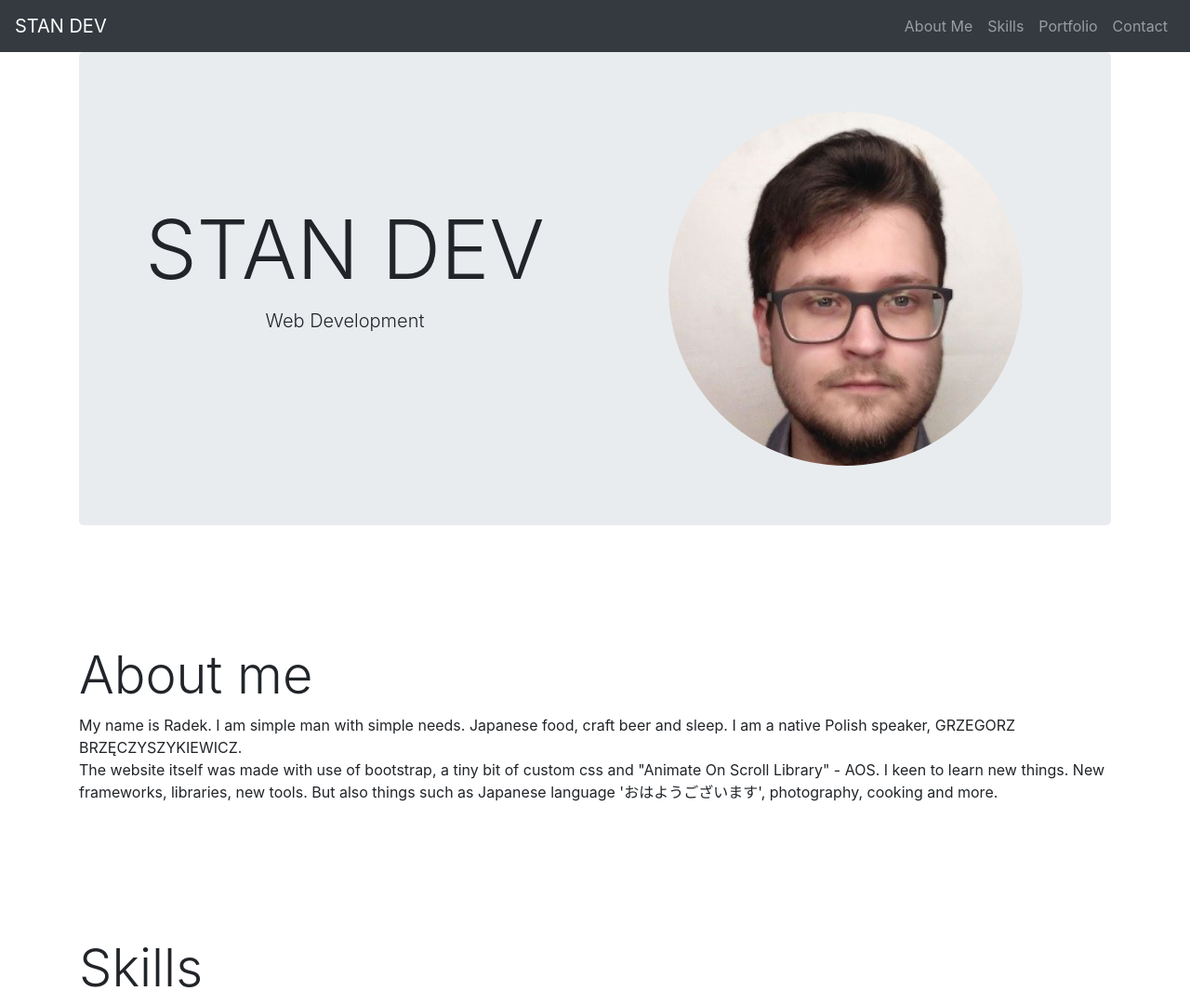
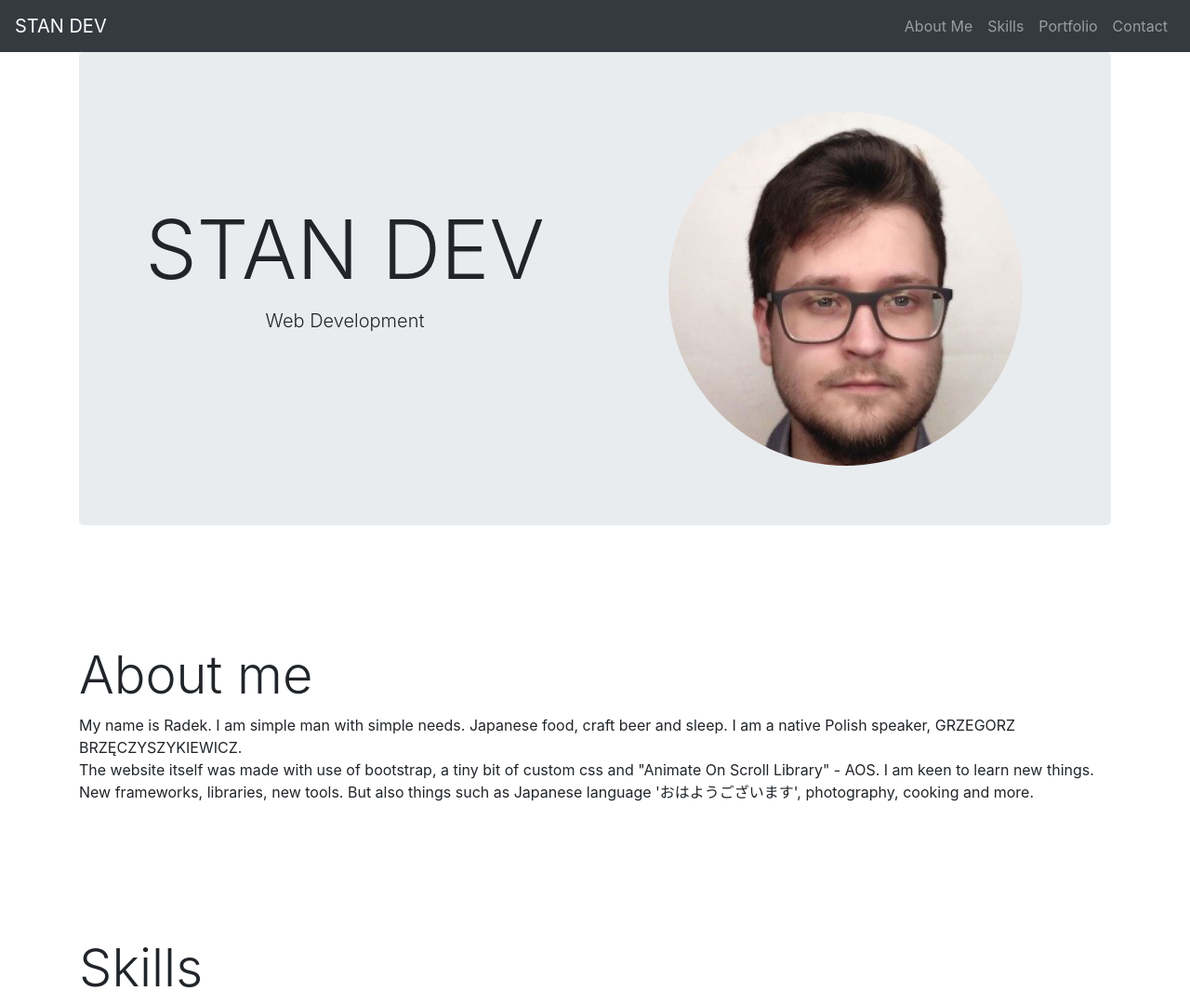
Before and after one commit to rado-st/Stan-Dev, a plain HTML site: page index.html in a window 1280 px wide. Shown: the top 1080 px of the page at 93% size. Drawn offline with nearby package versions, Linux system fonts and the light colour scheme.

Commit message:
Typo fix

```diff
--- a/index.html
+++ b/index.html
@@ -60,7 +60,7 @@
                 <p>My name is Radek. I am simple man with simple needs. Japanese food, craft beer and sleep. I am a
                     native Polish speaker, GRZEGORZ BRZĘCZYSZYKIEWICZ.
                     <br />The website itself was made with use of bootstrap, a tiny bit of custom css and "Animate On Scroll Library" - AOS.
-                    I keen to learn new things. New frameworks, libraries, new tools. But also things such as Japanese
+                    I am keen to learn new things. New frameworks, libraries, new tools. But also things such as Japanese
                     language 'おはようございます', photography, cooking and more.
                 </p>
             </div>
```
